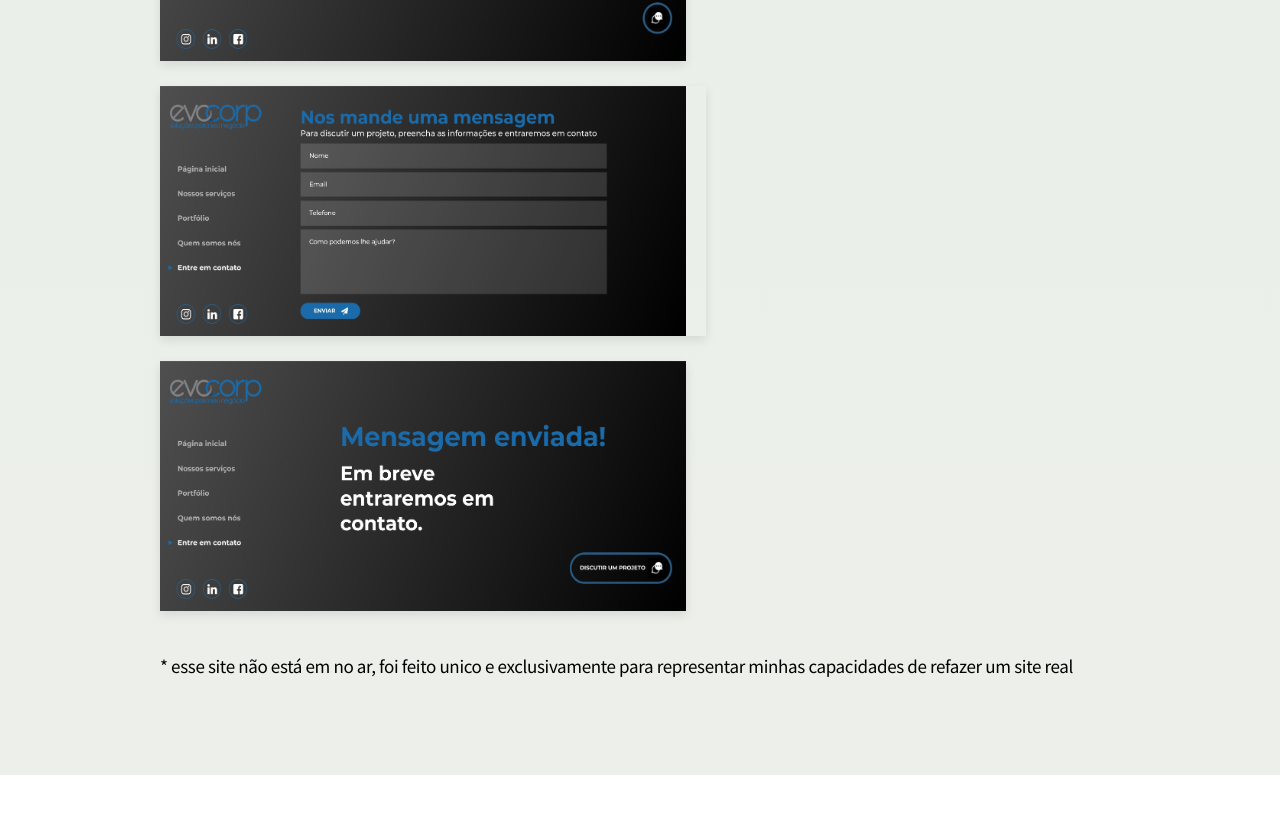
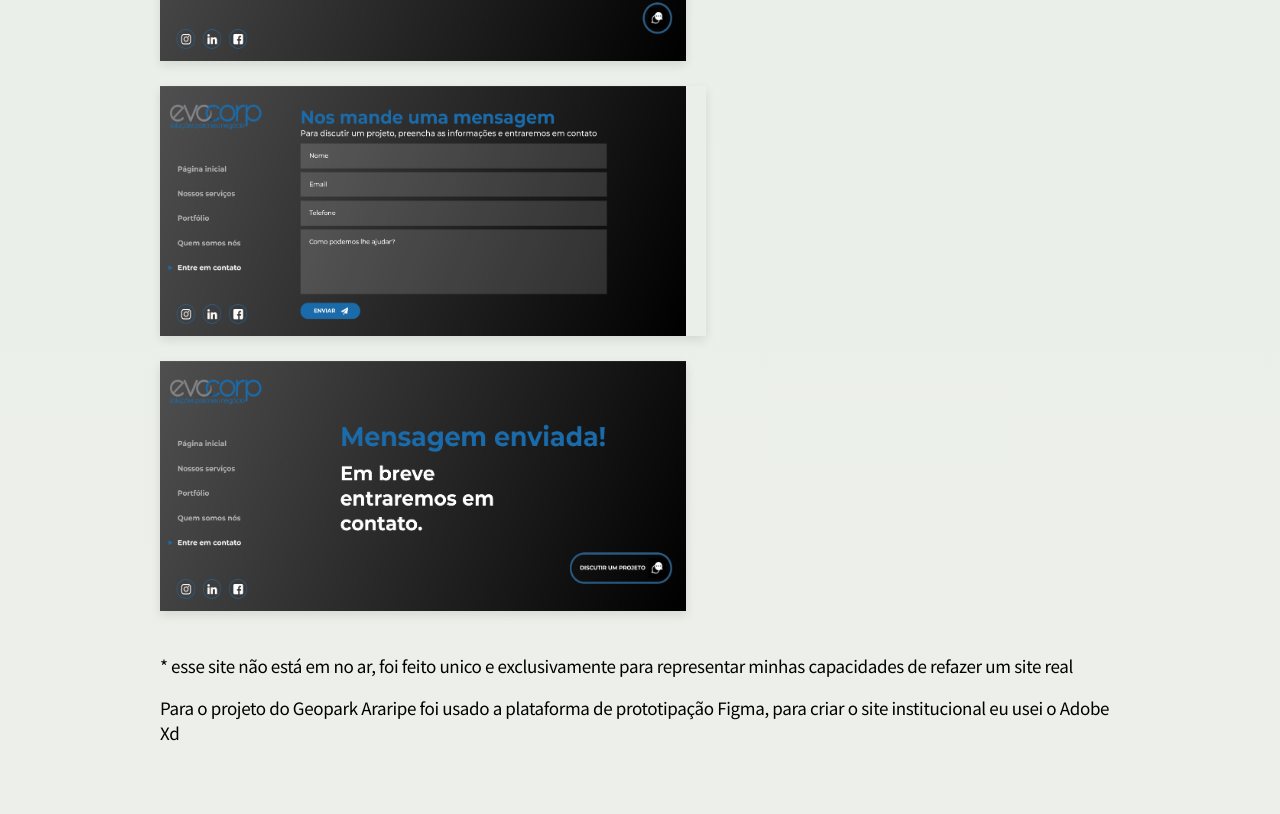
Before and after one commit to lemuelmm/Portfolio-Ux, a React (Create React App) app: page / in a window 1280 px wide. Shown: the part 5659-6473 px from the top of the page. Before the commit the page ends 6434 px from the top, so only its background shows below. Built offline with nearby package versions, Linux system fonts and the light colour scheme.

Commit message:
Update App.js

```diff
--- a/src/App.js
+++ b/src/App.js
@@ -160,6 +160,7 @@ function App() {
           </Popup>
         </div>
           <p>* esse site não está em no ar, foi feito unico e exclusivamente para representar minhas capacidades de refazer um site real</p>
+          <p>Para o projeto do Geopark Araripe foi usado a plataforma de prototipação Figma, para criar o site institucional eu usei o Adobe Xd</p>
 
 
 
```
